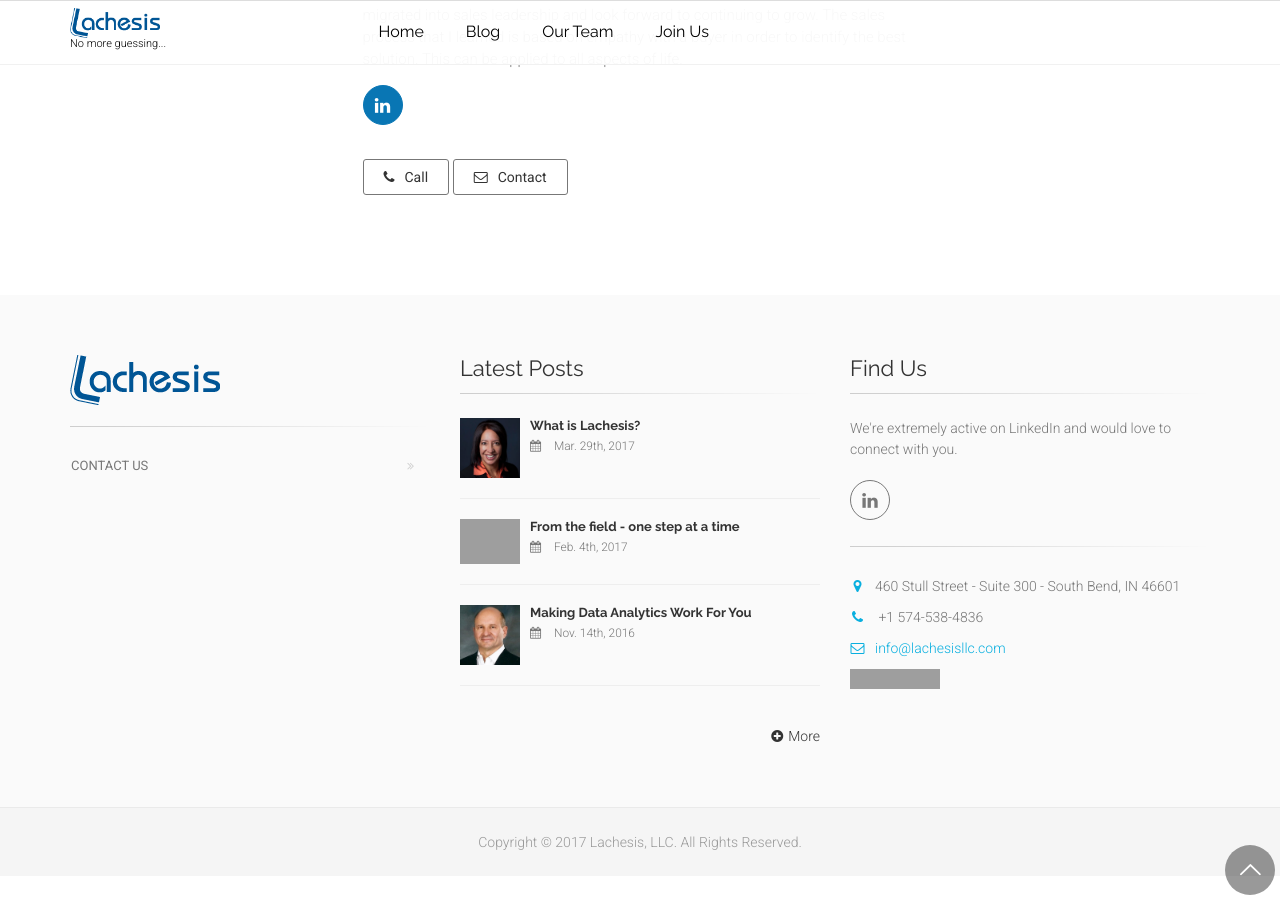
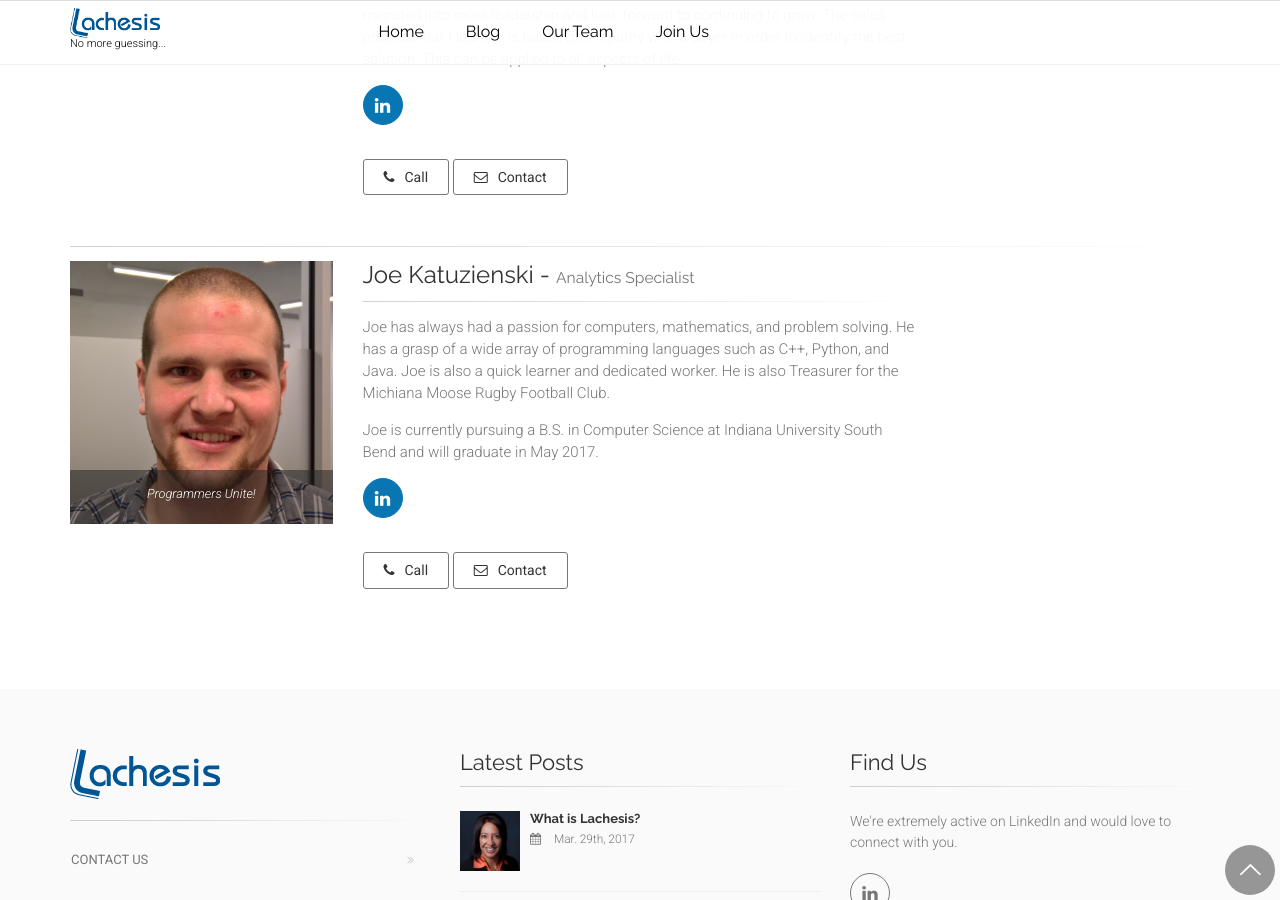
Before and after one commit to lachesisllc/lachesisllc.github.io, a Jekyll site: the page built from _pages/our-team.html, in a window 1280 px wide and 900 px high, scrolled down 1925 px. Built offline with Jekyll 4.4.1, drawn with Linux system fonts in a browser that asks for light colours; grey boxes are pictures that could not be loaded.

Commit message:
Added Joe to Our Team

```diff
--- a/_data/team.yml
+++ b/_data/team.yml
@@ -130,3 +130,24 @@
               "]
   experiences: [
                ]
+
+- name: Joe
+  fullName: Joe Katuzienski
+  title: Analytics Specialist
+  profileImage: /images/profiles/joe-katuzienski-profile.jpg
+  linkedInUrl: https://www.linkedin.com/in/joseph-katuzienski-934933123/
+  tagline: <em> Programmers Unite! </em>
+  phone: +1 623-850-6067
+  email: joe.katuzienski@lachesisllc.com
+  bioContent: ["
+                <p>
+                Joe has always had a passion for computers, mathematics, and problem solving.
+                He has a grasp of a wide array of programming languages such as C++, Python, and Java.
+                Joe is also a quick learner and dedicated worker. He is also Treasurer for the Michiana Moose Rugby Football Club.
+                </p>
+                <p>
+                Joe is currently pursuing a B.S. in Computer Science at Indiana University South Bend and will graduate in May 2017.
+                </p>
+                "]
+  experiences: [
+               ]
```
